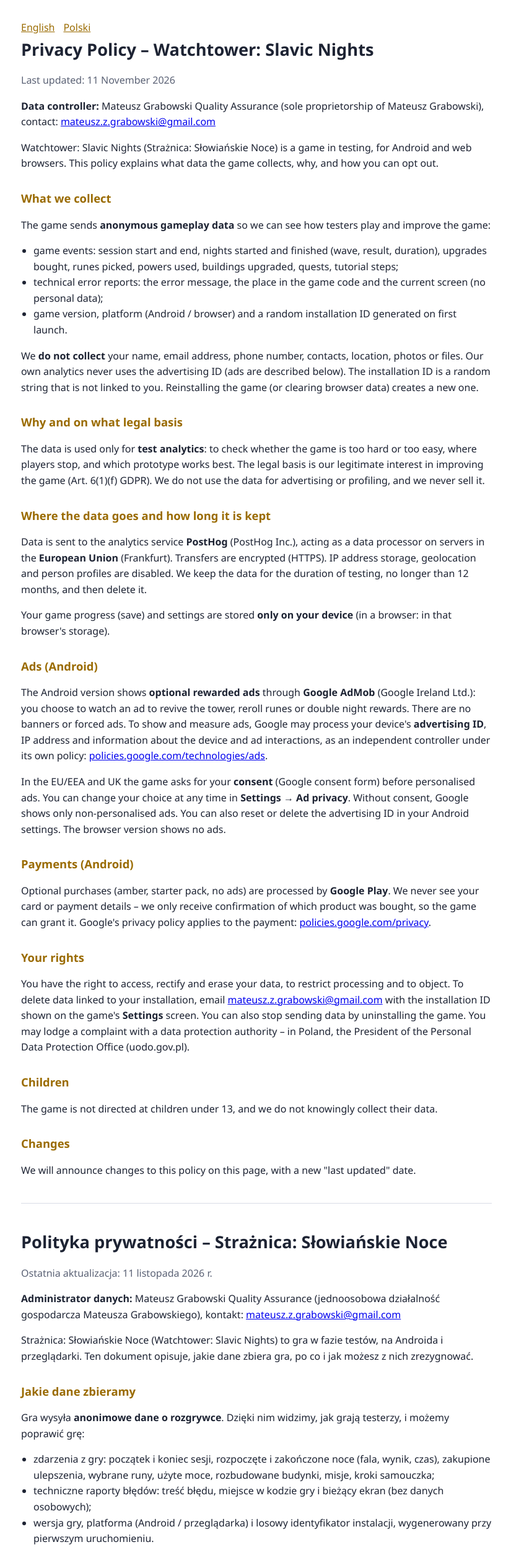
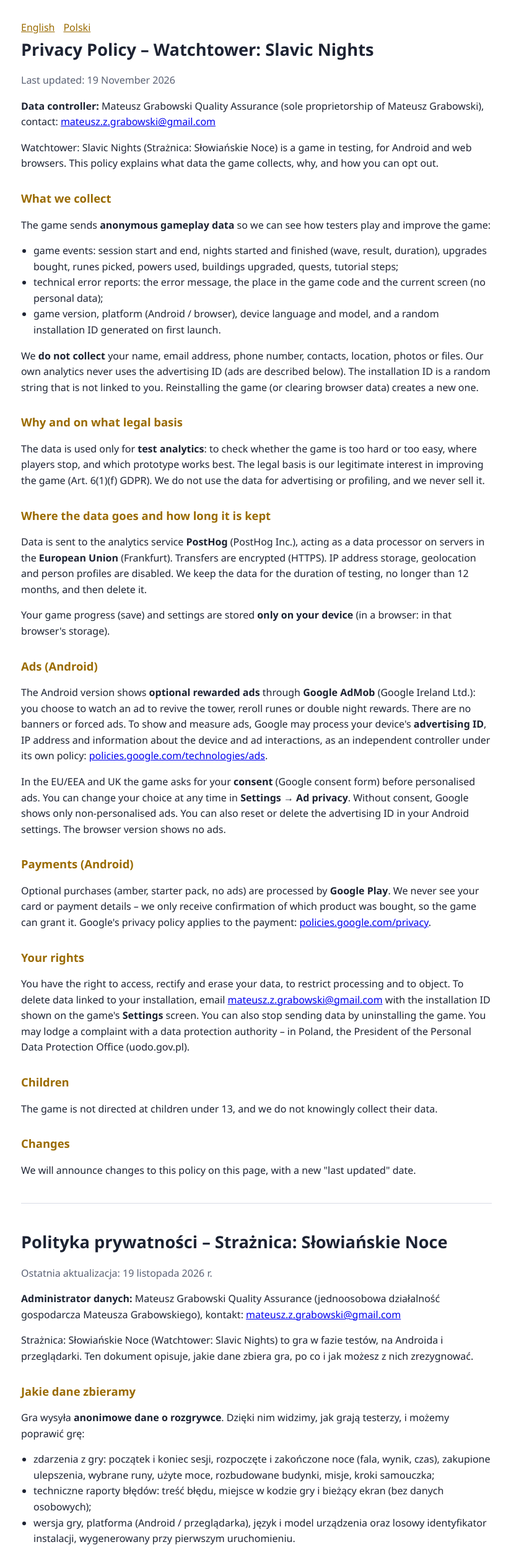
Before and after one commit to astor4ever/watchtower-slavic-nights, a plain HTML site: page privacy/index.html in a window 1280 px wide. Shown: the top 2509 px of the page at 62% size, without its empty margins (226-1051 px from the left). Drawn offline with Linux system fonts and the light colour scheme.

Commit message:
Polityka prywatności: język i model urządzenia

```diff
--- a/privacy/index.html
+++ b/privacy/index.html
@@ -23,7 +23,7 @@
 
 <section id="en">
 <h1>Privacy Policy – Watchtower: Slavic Nights</h1>
-<p class="muted">Last updated: 11 November 2026</p>
+<p class="muted">Last updated: 19 November 2026</p>
 <p><b>Data controller:</b> Mateusz Grabowski Quality Assurance (sole proprietorship of Mateusz Grabowski), contact: <a href="mailto:mateusz.z.grabowski@gmail.com">mateusz.z.grabowski@gmail.com</a></p>
 <p>Watchtower: Slavic Nights (Strażnica: Słowiańskie Noce) is a game in testing, for Android and web browsers. This policy explains what data the game collects, why, and how you can opt out.</p>
 
@@ -32,7 +32,7 @@
 <ul>
   <li>game events: session start and end, nights started and finished (wave, result, duration), upgrades bought, runes picked, powers used, buildings upgraded, quests, tutorial steps;</li>
   <li>technical error reports: the error message, the place in the game code and the current screen (no personal data);</li>
-  <li>game version, platform (Android / browser) and a random installation ID generated on first launch.</li>
+  <li>game version, platform (Android / browser), device language and model, and a random installation ID generated on first launch.</li>
 </ul>
 <p>We <b>do not collect</b> your name, email address, phone number, contacts, location, photos or files. Our own analytics never uses the advertising ID (ads are described below). The installation ID is a random string that is not linked to you. Reinstalling the game (or clearing browser data) creates a new one.</p>
 
@@ -63,7 +63,7 @@
 
 <section id="pl" lang="pl">
 <h1>Polityka prywatności – Strażnica: Słowiańskie Noce</h1>
-<p class="muted">Ostatnia aktualizacja: 11 listopada 2026 r.</p>
+<p class="muted">Ostatnia aktualizacja: 19 listopada 2026 r.</p>
 <p><b>Administrator danych:</b> Mateusz Grabowski Quality Assurance (jednoosobowa działalność gospodarcza Mateusza Grabowskiego), kontakt: <a href="mailto:mateusz.z.grabowski@gmail.com">mateusz.z.grabowski@gmail.com</a></p>
 <p>Strażnica: Słowiańskie Noce (Watchtower: Slavic Nights) to gra w fazie testów, na Androida i przeglądarki. Ten dokument opisuje, jakie dane zbiera gra, po co i jak możesz z nich zrezygnować.</p>
 
@@ -72,7 +72,7 @@
 <ul>
   <li>zdarzenia z gry: początek i koniec sesji, rozpoczęte i zakończone noce (fala, wynik, czas), zakupione ulepszenia, wybrane runy, użyte moce, rozbudowane budynki, misje, kroki samouczka;</li>
   <li>techniczne raporty błędów: treść błędu, miejsce w kodzie gry i bieżący ekran (bez danych osobowych);</li>
-  <li>wersja gry, platforma (Android / przeglądarka) i losowy identyfikator instalacji, wygenerowany przy pierwszym uruchomieniu.</li>
+  <li>wersja gry, platforma (Android / przeglądarka), język i model urządzenia oraz losowy identyfikator instalacji, wygenerowany przy pierwszym uruchomieniu.</li>
 </ul>
 <p><b>Nie zbieramy</b> imienia, adresu e-mail, numeru telefonu, kontaktów, lokalizacji, zdjęć ani plików. Nasza analityka nigdy nie używa identyfikatora reklamowego (reklamy opisujemy niżej). Identyfikator instalacji jest przypadkowym ciągiem znaków i nie jest powiązany z Twoją osobą. Po ponownej instalacji gry (albo wyczyszczeniu danych przeglądarki) powstaje nowy.</p>
 
```
